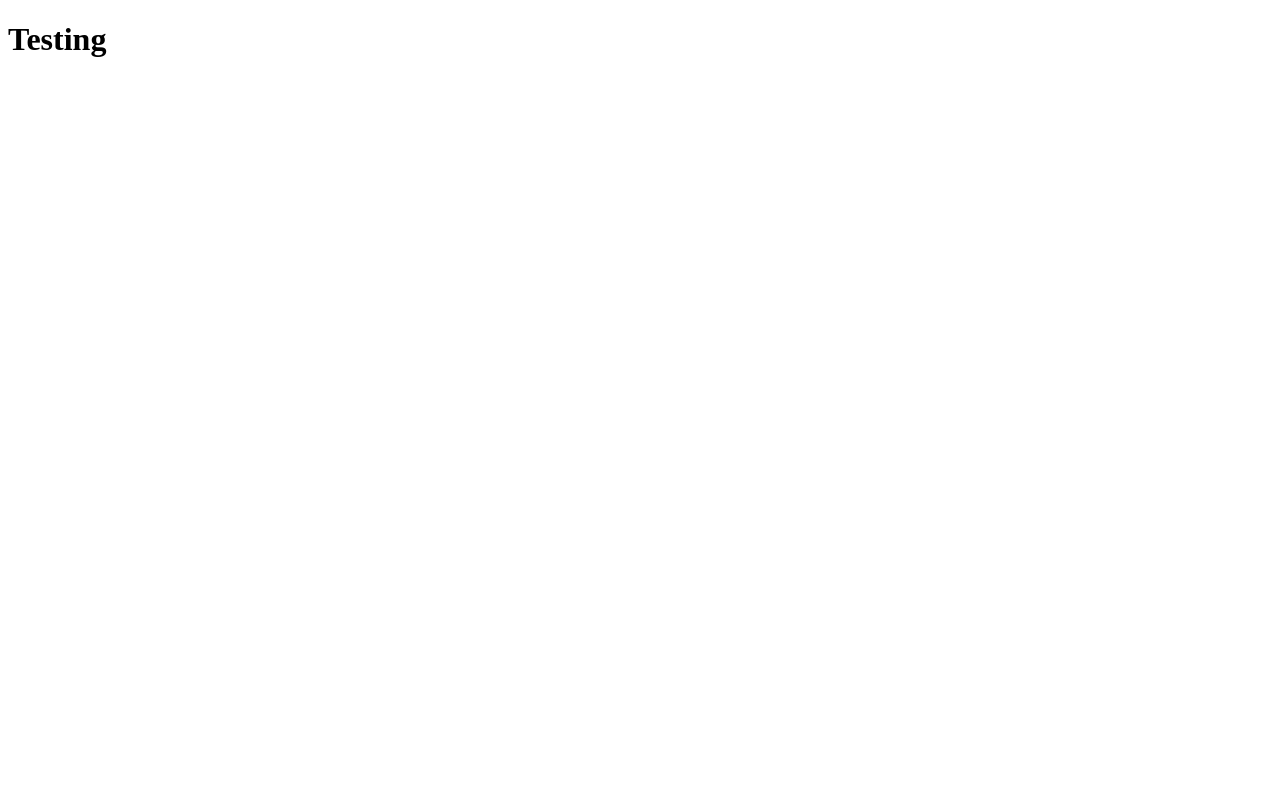
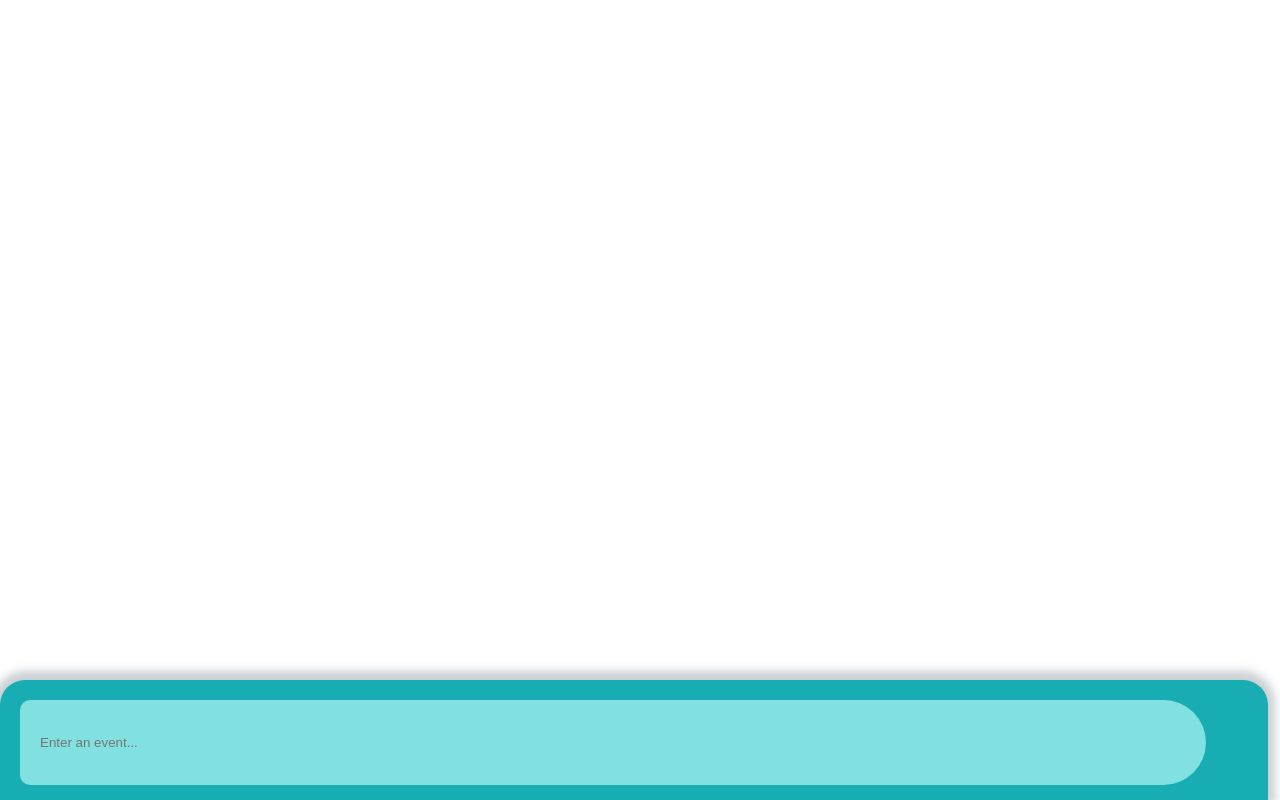
Before and after one commit to Micint0sh/Mini-To-do-List, a plain HTML site: page to-do-list.html in a window 1280 px wide. Drawn offline with Linux system fonts and the light colour scheme.

Commit message:
Added part of the input line in HTML and CSS files.

```diff
--- /dev/null
+++ b/resources/style.css
@@ -0,0 +1,49 @@
+/*--resetting all elements--*/
+*:not(title) {
+	margin:	0px;
+	padding: 0px;
+	border:0px;
+	vertical-align: baseline;
+	display: block;
+}
+
+ol, ul {
+	list-style: none;
+}
+
+/*--main content starts here--*/
+
+header {
+	width: 97.5%;
+	height: 100px;
+	position: fixed;
+	padding-left: 20px;
+	padding-top: 20px;
+	bottom: 0px;
+	left: 0px;
+	margin-bottom: 0px;
+	z-index: 5;
+	background:#18ACB3;
+	border-top-right-radius: 25px;
+	border-top-left-radius: 25px;
+	box-shadow: 0px -2px 10px 7px rgba(44,62,80,0.25);
+}
+
+header input {
+	width: 95%;
+	height: 85px;
+	background:#80E1E0;
+	border-top-left-radius: 10px;
+	border-top-right-radius: 42.5px;
+	border-bottom-right-radius: 42.5px;
+	border-bottom-left-radius: 10px;
+	text-indent: 20px;
+	border:0px;
+	box-shadow: none;
+	outline: none;
+	appearance:none;
+	-moz-appearance:none;
+	-webkit-appearance:none;
+	-ms-appearance:none;
+	-o-appearance:none;
+}
--- a/to-do-list.html
+++ b/to-do-list.html
@@ -1,9 +1,16 @@
 <!DOCTYPE html>
 <html>
+
 <head>
+	<meta charset="utf-8">
 	<title>To-do List</title>
+	<link rel="stylesheet" type="text/css" href="resources/style.css">
 </head>
+
 <body>
-	<h1>Testing</h1>
+	<header>
+		<input type="text" placeholder="Enter an event...">
+	</header>
 </body>
+
 </html>
```
Also changed, not shown: README.md.
